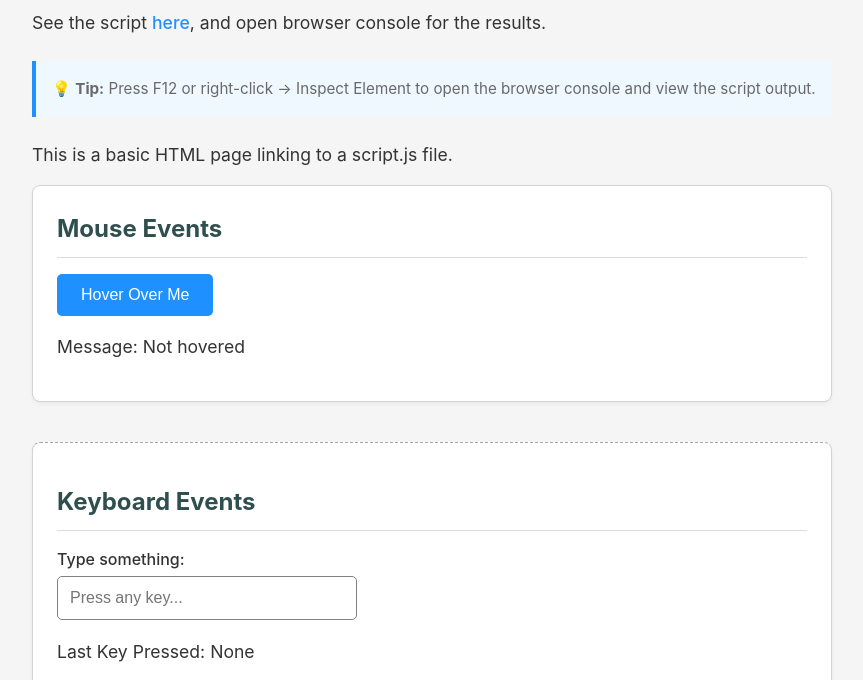
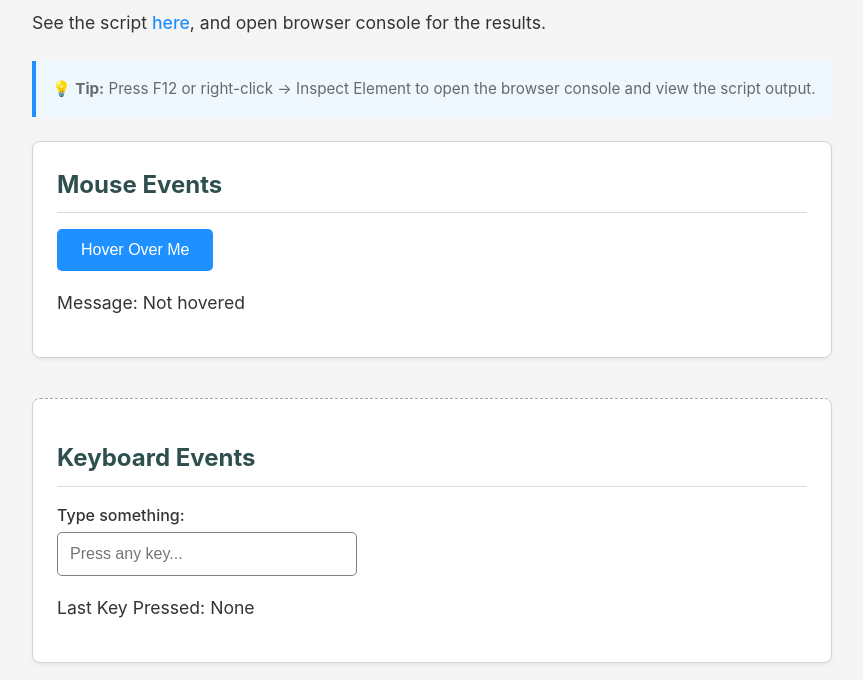
Before and after one commit to LegateG/113_FJS_L7, a plain HTML site: page index.html in a window 1280 px wide. Shown: the part 120-800 px from the top of the page, without its empty margins (208-1071 px from the left). Drawn offline with Linux system fonts and the light colour scheme.

Commit message:
Removed leftover message from HTML

```diff
--- a/index.html
+++ b/index.html
@@ -20,8 +20,6 @@
     <div class="console-note">
         💡 <strong>Tip:</strong> Press F12 or right-click → Inspect Element to open the browser console and view the script output.
     </div>
-
-    <p>This is a basic HTML page linking to a script.js file.</p>
 
     <div class="event-section">
         <h2>Mouse Events</h2>
```
